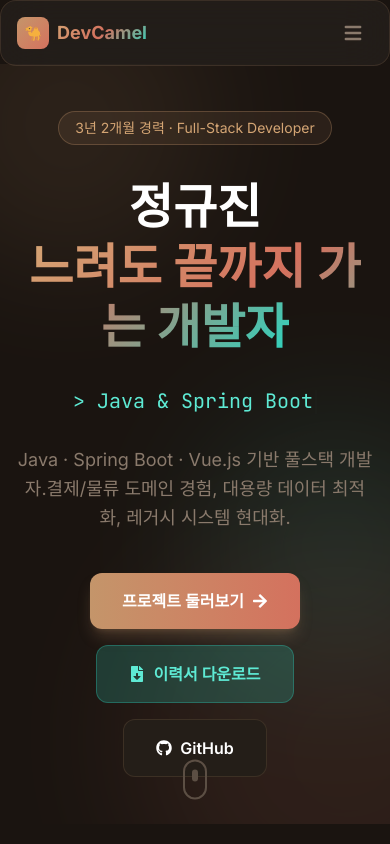
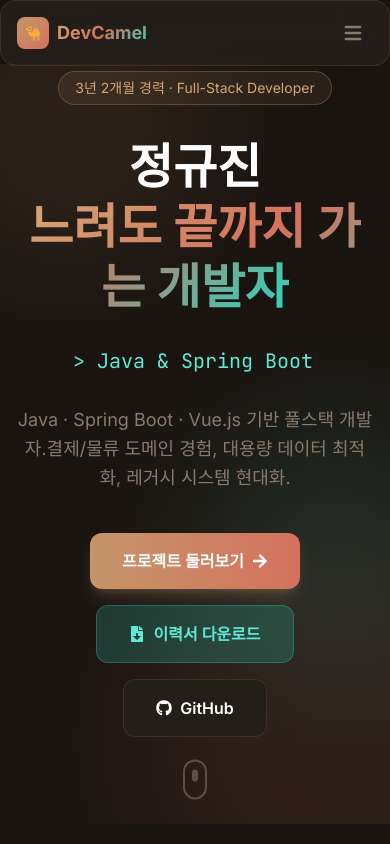
Before and after one commit to devCamel0817/devCamel, a React (Vite) app: page / in a window 390 px wide. Shown: the top 844 px of the page. Built offline with nearby package versions, Linux system fonts and the light colour scheme.

Commit message:
fix: 스크롤 인디케이터와 버튼 겹침 수정

```diff
--- a/src/pages/HomePage.tsx
+++ b/src/pages/HomePage.tsx
@@ -141,7 +141,7 @@ export default function HomePage() {
               결제/물류 도메인 경험, 대용량 데이터 최적화, 레거시 시스템 현대화.
             </p>
 
-            <div className="flex flex-col sm:flex-row items-center justify-center gap-4">
+            <div className="flex flex-col sm:flex-row items-center justify-center gap-4 mb-20">
               <Link to="/projects">
                 <motion.button
                   whileHover={{ scale: 1.05 }}
```
Also changed, not shown: 1 other file (tests, documents, lock files or other folders).
